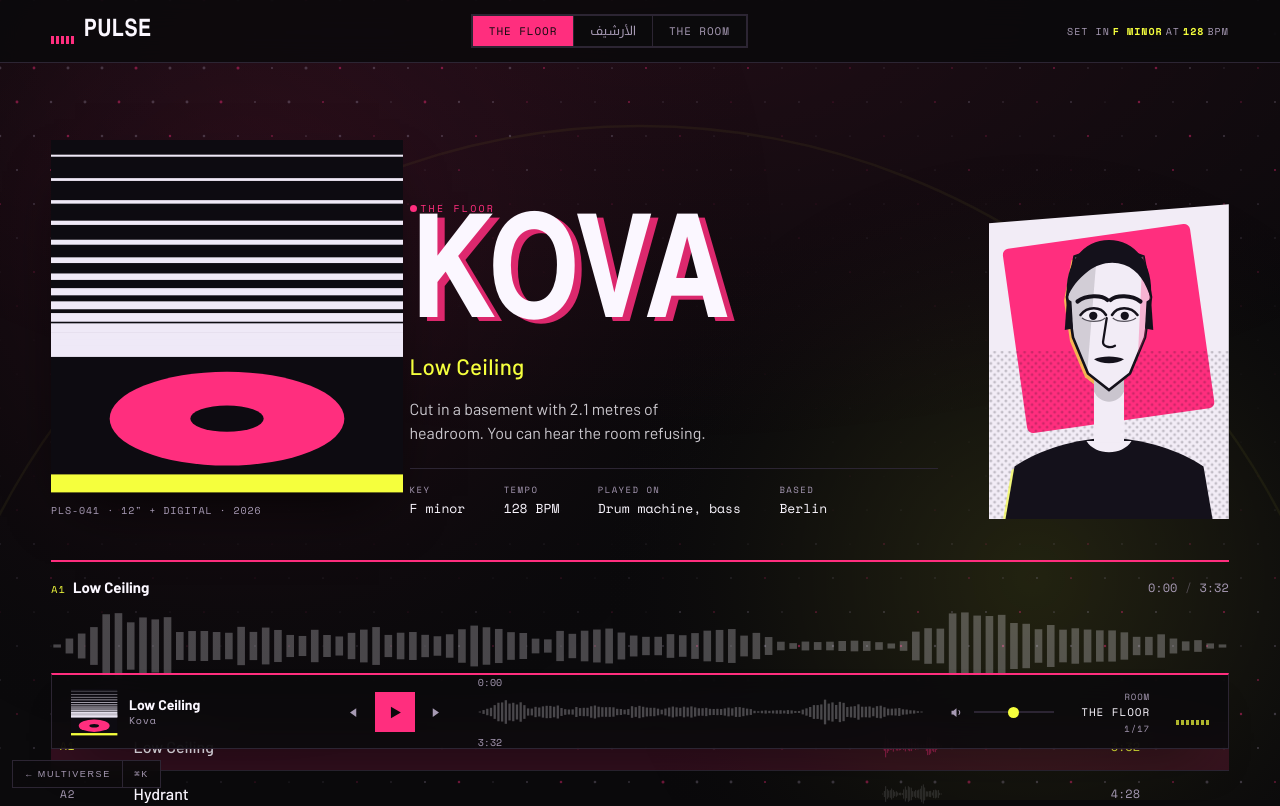
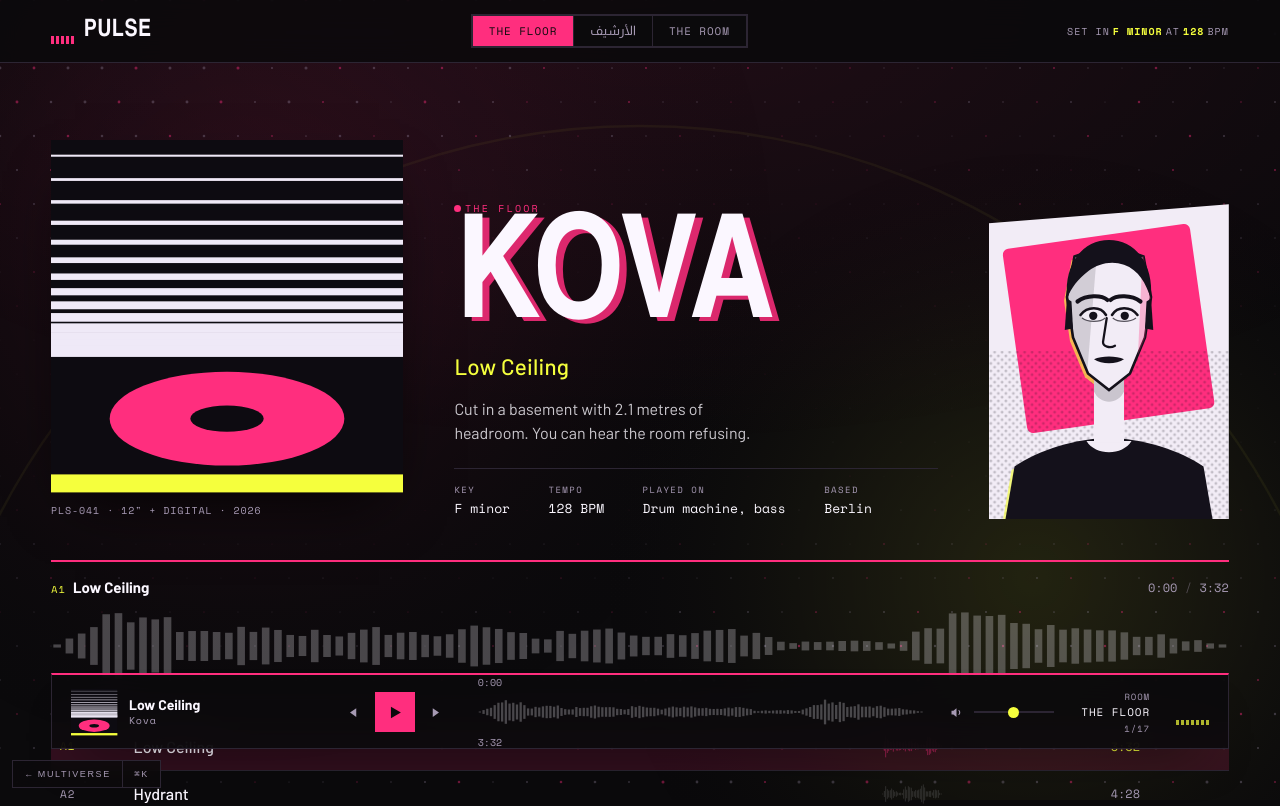
Before and after one commit to 3bud-ZC/UIUX-Multiverse, a Next.js app: page /worlds/pulse in a window 1280 px wide. Shown: the top 806 px of the page. Built offline with nearby package versions, Linux system fonts and the light colour scheme; a web font is replaced by a local one.

Commit message:
fix(pulse): fix dock bottom CSS invalidation and stageText overlap

```diff
--- a/src/components/worlds/pulse/Pulse.module.css
+++ b/src/components/worlds/pulse/Pulse.module.css
@@ -274,7 +274,7 @@
   z-index: 2;
   grid-column: 2;
   min-width: 0;
-  margin-inline-start: clamp(-4.5rem, -3.5vw, -1rem);
+  margin-inline-start: 0;
 }
 
 @media (max-width: 1180px) {
@@ -1567,7 +1567,8 @@ li[data-shape="stack"] .listShape {
   z-index: 700;
   left: var(--gutter);
   right: var(--gutter);
-  bottom: calc(3.2rem + env(safe-area-inset-bottom));
+  bottom: 3.2rem;
+  bottom: calc(3.2rem + env(safe-area-inset-bottom, 0px));
   display: grid;
   grid-template-columns: minmax(0, 15rem) auto minmax(0, 1fr) auto auto auto;
   align-items: center;
```
